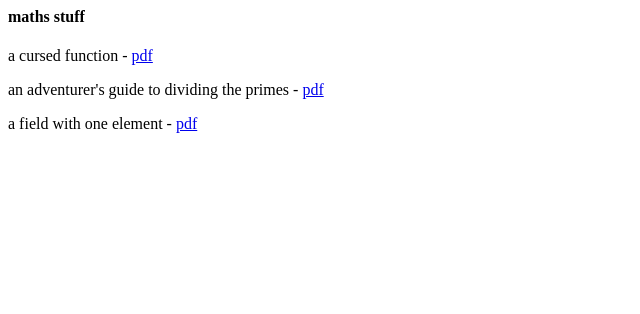
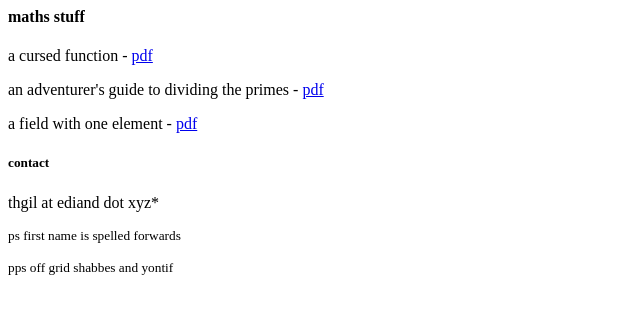
Before and after one commit to lightediand/lightediand.github.io, a plain HTML site: page index.html in a window 1280 px wide. Shown: the whole page, without its empty margins (0-640 px from the left). Drawn offline with Linux system fonts and the light colour scheme.

Commit message:
Update index.html

```diff
--- a/index.html
+++ b/index.html
@@ -7,5 +7,9 @@
 <p>a cursed function - <a href="a_cursed_function.pdf"> pdf</a></p>
 <p>an adventurer's guide to dividing the primes - <a href="an_adventurers_guide_to_dividing_the_primes.pdf"> pdf</a></p>
 <p>a field with one element - <a href="a_field_with_one_element.pdf"> pdf</a></p>
+<h5>contact</h5>
+<p>thgil at ediand dot xyz*</p>
+<p><small>ps first name is spelled forwards</small></p>
+<p><small>pps off grid shabbes and yontif</small></p>
 </body>
 </html>
```
